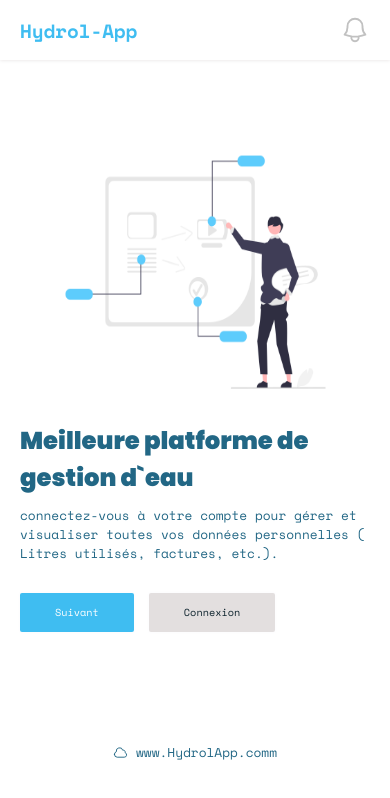
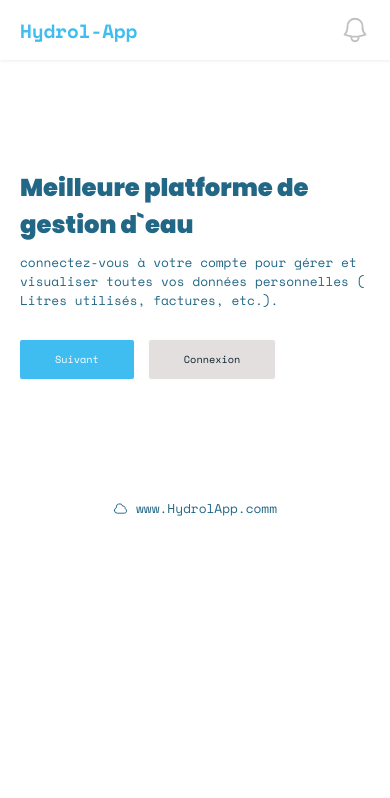
Before and after one commit to ERuvinga/Hydrol-App-front, a Next.js app: page / in a window 390 px wide. Shown: the top 798 px of the page. Built offline with nearby package versions, Linux system fonts and the light colour scheme.

Commit message:
restyling mobile view of laeding page

```diff
--- a/src/Style/leading.module.css
+++ b/src/Style/leading.module.css
@@ -123,7 +123,6 @@
 .foot {
     width: 100%;
     padding-bottom: 40px;
-    margin: auto;
     display: flex;
     align-items: flex-start;
     justify-content: center;
@@ -146,9 +145,21 @@
 }
 /*Mobile*/
 @media screen and (max-width: 500px) {
+    .ContainerLeadingPage {
+        margin-top: 20vh;
+        height: fit-content;
+
+        display: flex;
+        flex-direction: column;
+        align-items: center;
+        justify-content: center;
+
+        color: #226785;
+        font-family: monoRegular;
+        font-size: 0.8em;
+    }
     .LeadingIllustrat {
-        width: 98%;
-        height: 300px;
+        display: none;
     }
 
     .toLoginPage,
@@ -157,16 +168,10 @@
     }
     .foot {
         width: 100%;
-        padding-bottom: 40px;
         display: flex;
         flex-direction: column;
         align-items: center;
         justify-content: center;
-        gap: 10px;
-
-        position: absolute;
-        left: 0;
-        bottom: 5%;
     }
 
     .footerDatas:nth-child(3) {
```
